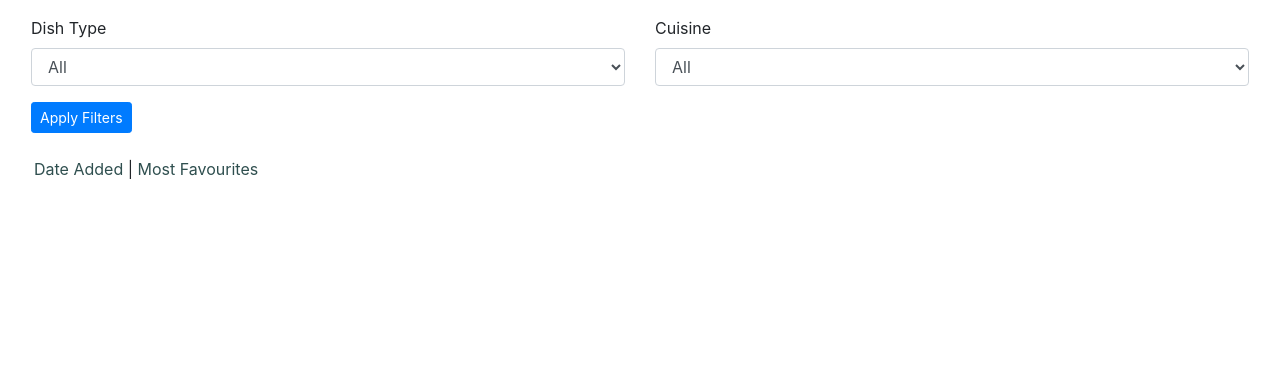
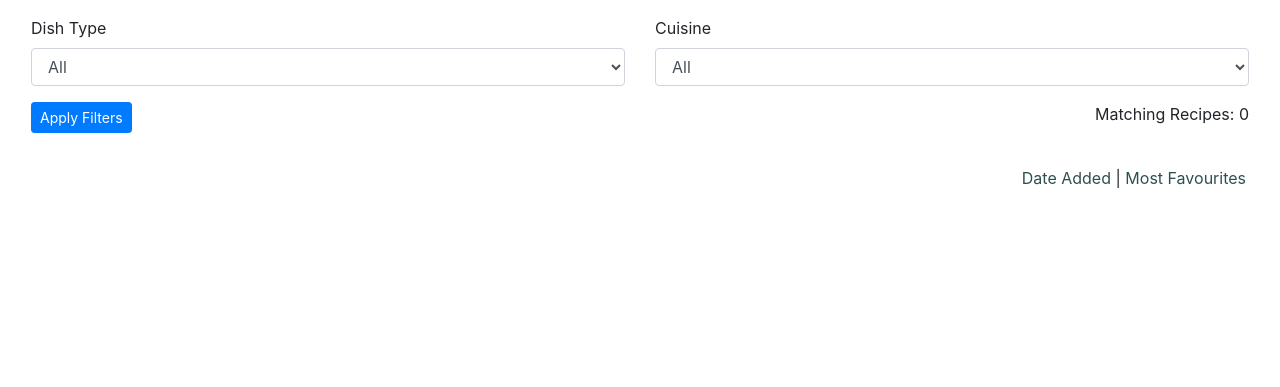
Before and after one commit to Code-Institute-Submissions/p4-online-cookbook, a Flask app: page / in a window 1280 px wide. Shown: the part 72-459 px from the top of the page. Run offline with Flask 2, Linux system fonts and the light colour scheme; data that the repository does not hold is empty; some libraries are stand-ins or nearby versions.

Commit message:
Add summary data to index, num matching recipes

```diff
--- a/templates/index.html
+++ b/templates/index.html
@@ -41,7 +41,14 @@
                     </div>
                 </div>
             </div>
-            <button type="submit" class="btn btn-primary btn-sm">Apply Filters</button>
+            <div class="row">
+                <div class="col">
+                    <button type="submit" class="btn btn-primary btn-sm">Apply Filters</button>
+                </div>
+                <div class="col">
+                    <p class="text-right">Matching Recipes: {{recipes.count()}}</p>
+                </div>
+            </div>
         </form>
 
 </div>
@@ -50,9 +57,9 @@
     <div class="row mt-4 mx-1">
         <div class="col">
             {% if user %}
-            <p><a href="{{ url_for('sort', username=user.username, sort_by='date_added', type=filters.type, cuisine=filters.cuisine) }}">Date Added</a> | <a href="{{ url_for('sort', username=user.username, sort_by='favourites', type=filters.type, cuisine=filters.cuisine) }}">Most Favourites</a></p>
+            <p class="text-right"><a href="{{ url_for('sort', username=user.username, sort_by='date_added', type=filters.type, cuisine=filters.cuisine) }}">Date Added</a> | <a href="{{ url_for('sort', username=user.username, sort_by='favourites', type=filters.type, cuisine=filters.cuisine) }}">Most Favourites</a></p>
             {% else %}
-            <p><a href="{{ url_for('sort', sort_by='date_added', type=filters.type, cuisine=filters.cuisine) }}">Date Added</a> | <a href="{{ url_for('sort', sort_by='favourites', type=filters.type, cuisine=filters.cuisine) }}">Most Favourites</a></p>
+            <p class="text-right"><a href="{{ url_for('sort', sort_by='date_added', type=filters.type, cuisine=filters.cuisine) }}">Date Added</a> | <a href="{{ url_for('sort', sort_by='favourites', type=filters.type, cuisine=filters.cuisine) }}">Most Favourites</a></p>
             {% endif %}
         </div>
     </div>
```
